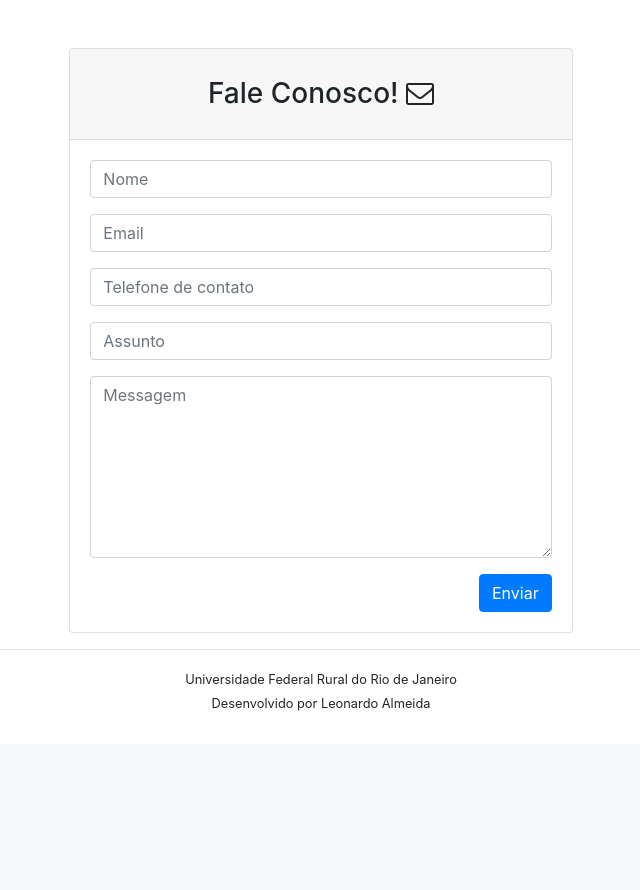
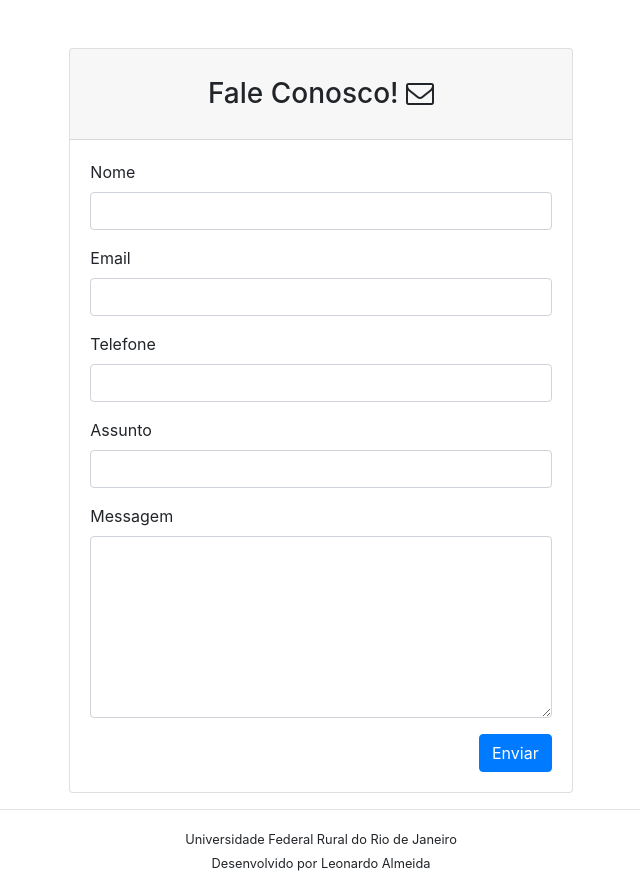
Before and after one commit to argos0676/DRCA_Django, a Django app: page /contato in a window 1280 px wide. Shown: the part 56-946 px from the top of the page, without its empty margins (319-959 px from the left). Before the commit the page ends 767 px from the top, so only its background shows below. Run offline with Django 3.2, Linux system fonts and the light colour scheme; parts of the project's set-up code (start-up, migrations or seed data) failed here and were passed over; some libraries are stand-ins or nearby versions.

Commit message:
send email

```diff
--- /dev/null
+++ b/core/forms.py
@@ -0,0 +1,8 @@
+from django import forms
+
+class ContactForm(forms.Form):
+    name = forms.CharField(max_length=40, required=False)
+    sender = forms.EmailField(required=True)
+    tel = forms.CharField(max_length=15, required=False)
+    subject = forms.CharField(max_length=100, required=True)
+    message = forms.CharField(max_length=140, required=True)
--- a/core/templates/contato.html
+++ b/core/templates/contato.html
@@ -2,25 +2,35 @@
 <div class="col-md-5 mt-5 mx-auto">
     <div class="card">
         <div class="card-header">
-            <h3 class="text-center my-3" >Fale Conosco! <i class="fa fa-envelope-o" aria-hidden="true"></i></h3>
+            <h3 class="text-center my-3">Fale Conosco!
+                <i class="fa fa-envelope-o" aria-hidden="true"></i>
+            </h3>
         </div>
         <div class="card-body">
+            <form role="form" action="{% url 'contato' %}" method="POST">
+                {% csrf_token %}
                 <div class="form-group">
-                <input type="text" class="form-control" id="name" name="name" placeholder="Nome" required>
+                        <label for="id_name">Nome</label>
+                    <input type="text" class="form-control" id="id_name" name="name">
                 </div>
                 <div class="form-group">
-                <input type="text" class="form-control" id="email" name="email" placeholder="Email" required>
+                        <label for="id_sender">Email</label>
+                    <input type="text" id="id_sender" class="form-control" name="sender">
                 </div>
                 <div class="form-group">
-                <input type="text" class="form-control" id="mobile" name="mobile" placeholder="Telefone de contato" required>
+                        <label for="id_tel">Telefone</label>
+                    <input type="text" class="form-control" id="id_tel" name="tel">
                 </div>
                 <div class="form-group">
-                <input type="text" class="form-control" id="subject" name="subject" placeholder="Assunto" required>
+                        <label for="id_subject">Assunto</label>
+                    <input type="text" id="id_subject" class="form-control" name="subject">
                 </div>
                 <div class="form-group">
-                <textarea class="form-control" type="textarea" id="message" placeholder="Messagem" maxlength="140" rows="7"></textarea>
+                        <label for="id_message">Messagem</label>
+                    <textarea id="id_message" class="form-control" type="textarea" id="message" maxlength="140" rows="7"></textarea>
                 </div>
-            <button type="button" id="submit" name="submit" class="btn btn-primary pull-right">Enviar</button>
+                <button type="submit" class="btn btn-primary pull-right">Enviar</button>
+            </form>
         </div>
     </div>
 </div>
--- a/core/views.py
+++ b/core/views.py
@@ -1,4 +1,4 @@
-from django.shortcuts import render
+from django.shortcuts import render, get_object_or_404
 from django.http import HttpResponse, HttpResponseRedirect
 from django.template import loader
 from core.models import Aluno, Disciplina, Secretaria
@@ -9,6 +9,7 @@ from django.core.urlresolvers import reverse
 from easy_pdf.views import PDFTemplateView
 import xlsxwriter
 from io import BytesIO
+from core.forms import ContactForm
 
 def home(request):
     template = loader.get_template('index.html')
@@ -16,10 +17,6 @@ def home(request):
 
 def sobre(request):
     template = loader.get_template('sobre.html')
-    return HttpResponse(template.render({}, request))
-
-def contato(request):
-    template = loader.get_template('contato.html')
     return HttpResponse(template.render({}, request))
 
 def alunoInfo(request,user_id):
@@ -131,3 +128,21 @@ def excel(request):
     output.seek(0)
     response = HttpResponse(output.read(), content_type="application/vnd.openxmlformats-officedocument.spreadsheetml.sheet")
     return response
+
+def contato(request):
+    form = ContactForm(request.POST or None)
+    if request.method == 'POST': # If the form has been submitted...
+        if form.is_valid():
+            subject = request.POST.get('subject')
+            message = request.POST.get('message')
+            sender = request.POST.get('sender')
+            cc_myself = request.POST.get('cc_myself')
+
+            recipients = ['leo.almeida.silva@hotmail.com']
+
+            from django.core.mail import send_mail
+            send_mail(subject, message, sender, recipients)
+            template = loader.get_template('index.html')
+            return HttpResponse(template.render({}, request))
+
+    return render(request, 'contato.html', {'form': form})
```
Lines whose indentation alone changed are shown as unchanged.
